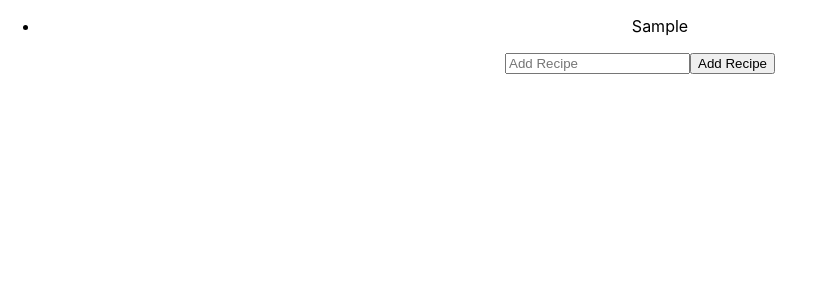
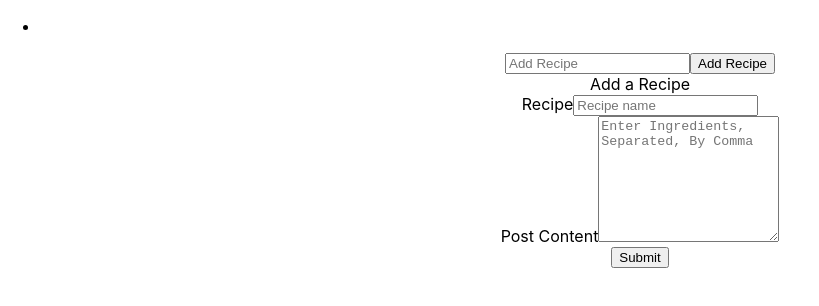
Before and after one commit to aksameet/crud-app, a React (Create React App) app: page / in a window 1280 px wide. Both pictures are taken after typing "Sample" into the empty fields and a click on the button "Add Recipe". Shown: the top 306 px of the page, without its empty margins (0-819 px from the left). Built offline with nearby package versions, Linux system fonts and the light colour scheme.

Commit message:
Simple posting feature
+ redux-forms
+ Modal component

```diff
--- a/package.json
+++ b/package.json
@@ -8,6 +8,7 @@
     "react-redux": "^6.0.0",
     "react-scripts": "2.1.1",
     "redux": "^4.0.1",
+    "redux-form": "^8.0.4",
     "redux-promise": "^0.6.0"
   },
   "scripts": {
--- a/src/components/App.js
+++ b/src/components/App.js
@@ -1,7 +1,8 @@
 import '../style/App.css';
-import React, { Component } from "react";
-import { connect } from "react-redux";
-import { addRecipe } from "../actions/index";
+import React, { Component } from 'react';
+import { connect } from 'react-redux';
+import { addRecipe } from '../actions/index';
+import Modal from './Modal';
 
 class App extends Component {
     constructor(props) {
@@ -25,17 +26,17 @@ class App extends Component {
     }
 
     renderList() {
-        console.log(this.props.recipes);
 
         if (this.props.recipes) {
             return this.props.recipes.map(recipe => {
+                const { recipe_name, recipe_ingredients } = recipe;
                 return (
                     <li
-                        key={recipe}
+                        key={recipe_name}
                         // onClick={() => this.props.addRecipe(recipe)}
                         className="recipes--list_item"
                     >
-                        {recipe}
+                        {recipe_ingredients}
                     </li>
                 );
             });
@@ -65,6 +66,7 @@ class App extends Component {
                             <button type="submit" className="recipes--list__button">Add Recipe</button>
                         </span>
                     </form>
+                    <Modal />
                 </div>
             </div>
         );
--- /dev/null
+++ b/src/components/Modal.js
@@ -0,0 +1,96 @@
+import React, { Component } from 'react';
+import { connect } from 'react-redux';
+import { Field, reduxForm } from 'redux-form';
+import { addRecipe } from '../actions/index';
+
+class Modal extends Component {
+
+    renderNameField(field) {
+        const {label, input, placeholder, meta: { touched, error } } = field;
+        const className = `${touched && error ? "has-danger" : ""}`;
+
+        return (
+            <div className={className}>
+                <label>{label}</label>
+                <input
+                    className="form-control"
+                    type="text"
+                    {...input}
+                    placeholder={placeholder}/>
+                <div className="text-help">
+                    {touched ? error : ""}
+                </div>
+            </div>
+        );
+    }
+
+    renderIngredientsField(field) {
+
+        const { label, input, rows, placeholder, meta : {touched, error} } = field;
+        const textareaStyles = `${touched && error ? "widget-display__content-new__alert" : ""}`;
+
+        return (
+            <div>
+                <label>{label}</label>
+                <textarea
+                    type="text"
+                    className={textareaStyles}
+                    {...input}
+                    rows={rows}
+                    placeholder={placeholder}
+                    />
+                <div className="text-danger">
+                    {touched ? error : ''}
+                </div>
+            </div>
+        )
+    }
+
+    onSubmit(values) {
+        this.props.addRecipe(values, () => {
+            // this.props.history.push("/");
+        });
+    }
+
+    render() {
+        const { handleSubmit } = this.props;
+
+        return (
+            <form onSubmit={handleSubmit(this.onSubmit.bind(this))}>
+                <label>Add a Recipe</label>
+                <Field
+                    label="Recipe"
+                    name="recipe_name"
+                    component={this.renderNameField}
+                    placeholder="Recipe name"
+                />
+                <Field
+                    label="Post Content"
+                    name="recipe_ingredients"
+                    component={this.renderIngredientsField}
+                    rows="8"
+                    placeholder="Enter Ingredients, Separated, By Comma"
+                />
+                <button type="submit" className="btn btn-primary">Submit</button>
+            </form>
+        );
+    }
+}
+
+function validate(values) {
+    const errors = {};
+
+    if (!values.recipe_name) {
+        errors.title = "Enter a title";
+    }
+    if (!values.recipe_ingredients) {
+        errors.categories = "Enter some categories";
+    }
+
+    return errors;
+}
+
+export default reduxForm({
+    validate,
+    form: "RecipeForm"
+})(connect(null, { addRecipe })(Modal));
--- a/src/reducers/index.js
+++ b/src/reducers/index.js
@@ -1,8 +1,10 @@
-import { combineReducers } from "redux";
-import RecipeReducer from "./reducer_recipe";
+import { combineReducers } from 'redux';
+import RecipeReducer from './reducer_recipe';
+import { reducer as formReducer } from 'redux-form';
 
 const rootReducer = combineReducers({
-    recipes: RecipeReducer
+    recipes: RecipeReducer,
+    form: formReducer
 });
 
 export default rootReducer;
--- a/src/reducers/reducer_recipe.js
+++ b/src/reducers/reducer_recipe.js
@@ -1,9 +1,10 @@
-import { ADD_RECIPES } from "../actions/types";
+import { ADD_RECIPES } from '../actions/types';
 
 export default function(state = [], action) {
+    console.log(action.payload)
     switch (action.type) {
         case ADD_RECIPES:
-            return [action.payload, ...state];
+            return [...state, action.payload];
         default:
             return state;
     }
```
Also changed, not shown: src/index.js (+5 -5 lines), 1 other file (tests, documents, lock files or other folders).
